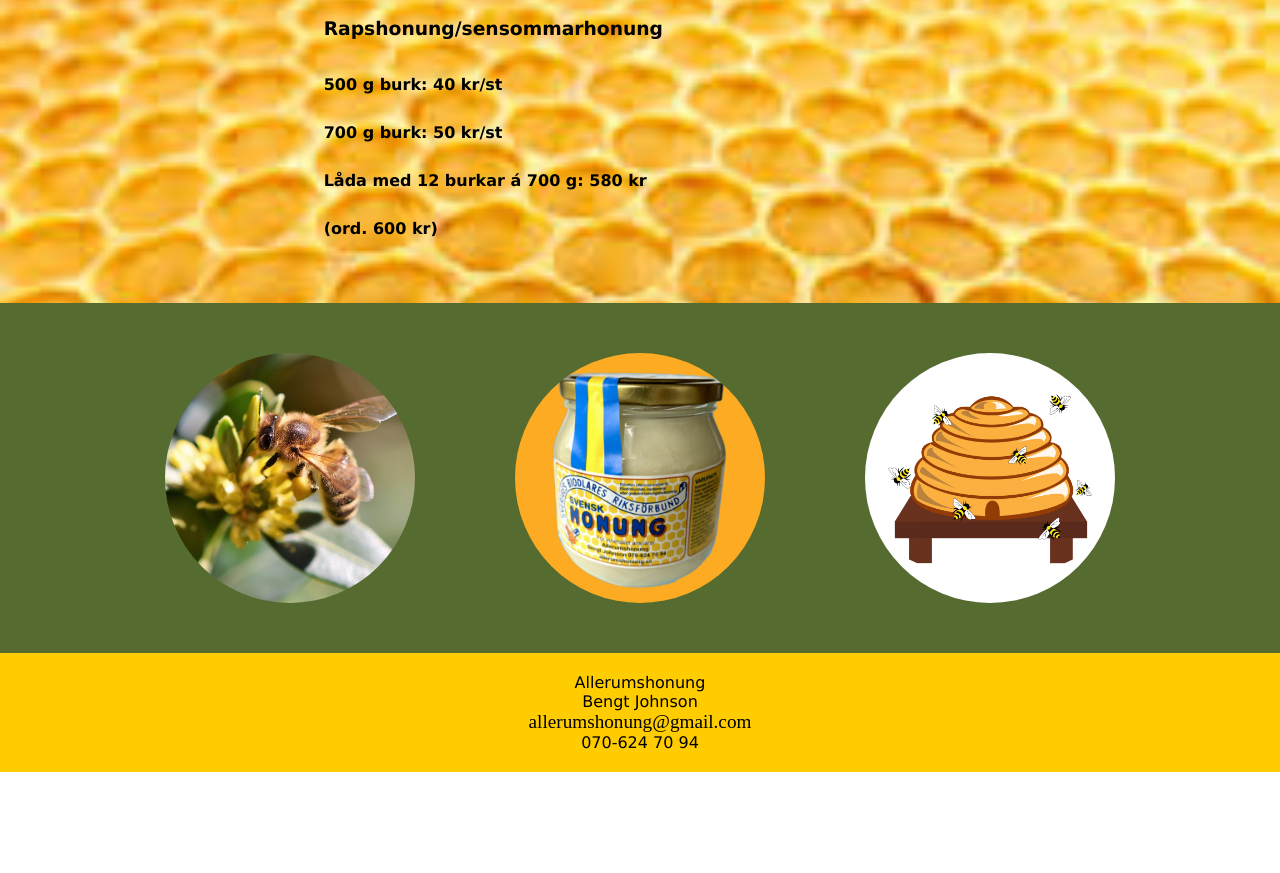
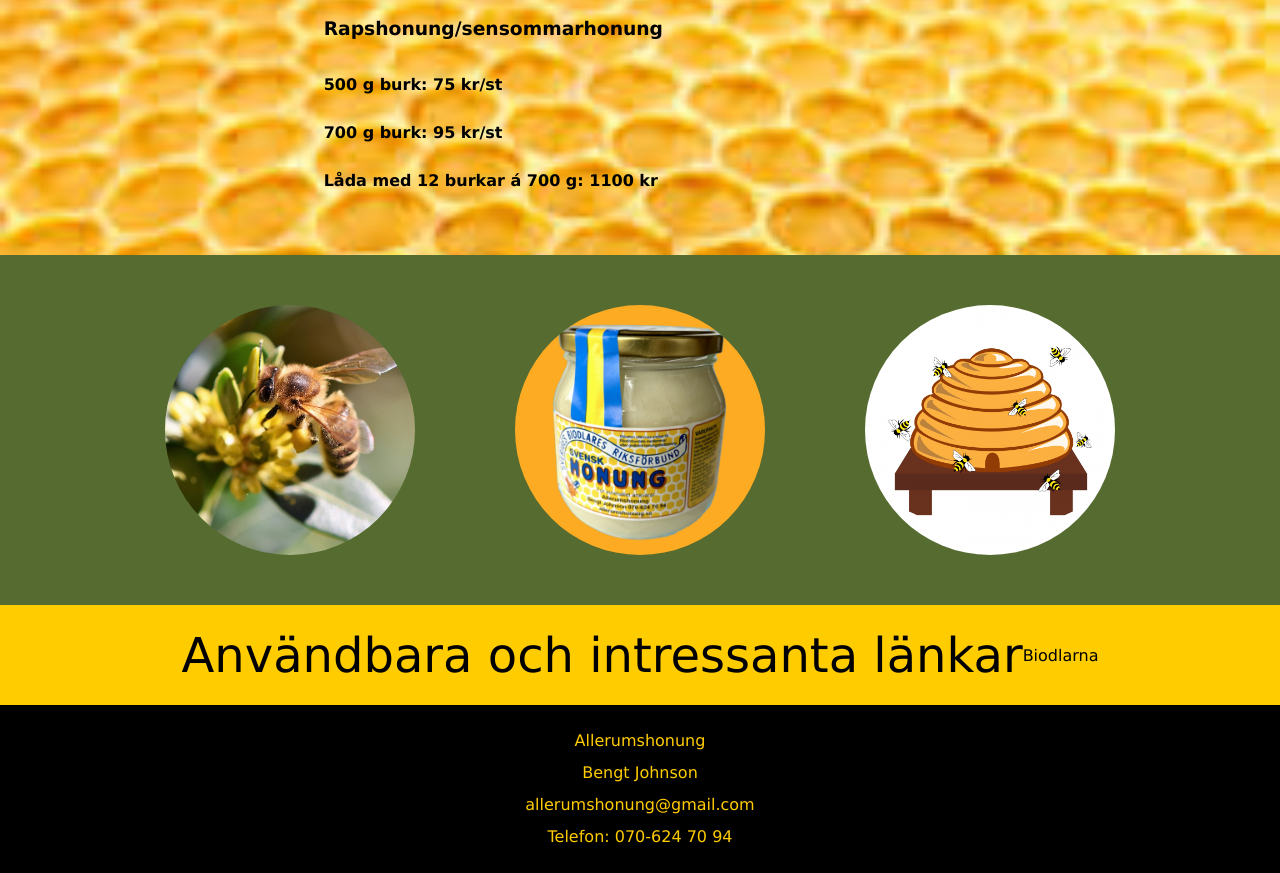
Before and after one commit to KBCS1/allerumshonung, a plain HTML site: page index.html in a window 1280 px wide. Shown: the part 309-1182 px from the top of the page. Before the commit the page ends 1081 px from the top, so only its background shows below. Drawn offline with Linux system fonts and the light colour scheme.

Commit message:
work in progress

```diff
--- a/css/styles.css
+++ b/css/styles.css
@@ -27,19 +27,19 @@ h3,
 h4,
 h5,
 h6,
-p {
+p,
+a {
   font-family: Verdana, Geneva, Tahoma, sans-serif;
 }
 
 a {
-  font-size: larger;
+  /* font-size: larger; */
   text-decoration: none;
   color: var(--black);
 }
 
 a:hover {
-  text-decoration: underline;
-  font-style: italic;
+  font-weight: bolder;
 }
 
 h1 {
@@ -57,6 +57,10 @@ h3 {
 }
 h4 {
   line-height: 3rem;
+}
+
+.footer a  {
+  color: var(--sunyellow);
 }
 
 .header {
@@ -80,14 +84,26 @@ h4 {
   height: auto;
 }
 
+.links {
+  display: flex;
+  flex-direction: row;
+  justify-content: center;
+  align-items: center;
+  min-height: 100px;
+  background-color: var(--sunyellow);
+}
+
 
 
 .footer {
-    background-color: var(--sunyellow);
-    color: var(--black);
+    display: flex;
+    flex-direction: column;
+    background-color: var(--black);
+    color: var(--sunyellow);
     padding: 20px 8%;
     text-align: center;
     /* height: fit-content; */
+    line-height: 2rem;
   }
 
 
--- a/index.html
+++ b/index.html
@@ -30,9 +30,9 @@
         <div>
           <h2>Försäljning 2023 års skörd</h2>
           <h3>Rapshonung/sensommarhonung</h3>
-          <h4>500 g burk: 40 kr/st</h4>
-          <h4>700 g burk: 50 kr/st</h4>
-          <h4>Låda med 12 burkar á 700 g: 580 kr<br>(ord. 600 kr)</h4>
+          <h4>500 g burk: 75 kr/st</h4>
+          <h4>700 g burk: 95 kr/st</h4>
+          <h4>Låda med 12 burkar á 700 g: 1100 kr</h4>
         </div>
 
     </div>
@@ -47,12 +47,19 @@
 
     </div>
 
+    <div class="links">
+      <h2> Användbara och intressanta länkar</h2>
+        <div  class="links">
+          <a href="https://www.boiodlarna.se">Biodlarna</a>
+        </div>
+    </div>
+
     <div class="footer">
       <p>Allerumshonung</p>
       <p>Bengt Johnson</p>
       <a href="mailto:allerumshonung@gmail.com">allerumshonung@gmail.com</a>
-      <p>070-624 70 94</p>
-    </divfooter>
+      <a href="tel:+46706247094">Telefon: 070-624 70 94</a>
+    </div>
 
     <script src="" async defer></script>
   </body>
```
